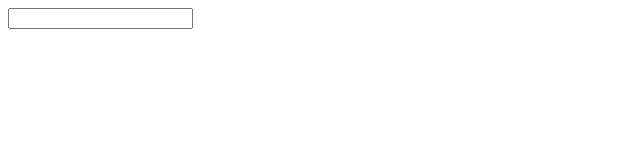
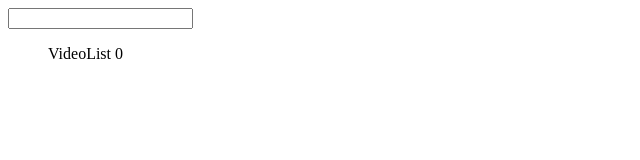
Before and after one commit to itsnitinr/vuetube, a Vue app: page / in a window 1280 px wide. Shown: the top 160 px of the page, without its empty margins (0-640 px from the left). Built offline with nearby package versions, Linux system fonts and the light colour scheme.

Commit message:
Build video list component

```diff
--- a/src/App.vue
+++ b/src/App.vue
@@ -1,18 +1,25 @@
 <template>
   <div>
     <Searchbar @termChange="onTermChange"></Searchbar>
+    <VideoList :videos="videos" />
   </div>
 </template>
 
 <script>
 import axios from "axios";
 import Searchbar from "./components/Searchbar";
+import VideoList from "./components/VideoList";
+
 const API_KEY = "AIzaSyB-2PzOea7T4smeCg32rXbGn1rTFA_otEA";
 
 export default {
   name: "App",
   components: {
     Searchbar,
+    VideoList,
+  },
+  data() {
+    return { videos: [] };
   },
   methods: {
     onTermChange(searchTerm) {
@@ -25,7 +32,7 @@ export default {
             q: searchTerm,
           },
         })
-        .then((res) => console.log(res));
+        .then((res) => (this.videos = res.data.items));
     },
   },
 };
--- /dev/null
+++ b/src/components/VideoList.vue
@@ -0,0 +1,18 @@
+<template>
+  <ul>
+    VideoList
+    {{ videos.length }}
+  </ul>
+</template>
+
+<script>
+export default {
+  name: "VideoList",
+  props: {
+    videos: Array,
+  },
+};
+</script>
+
+<style>
+</style>
```
